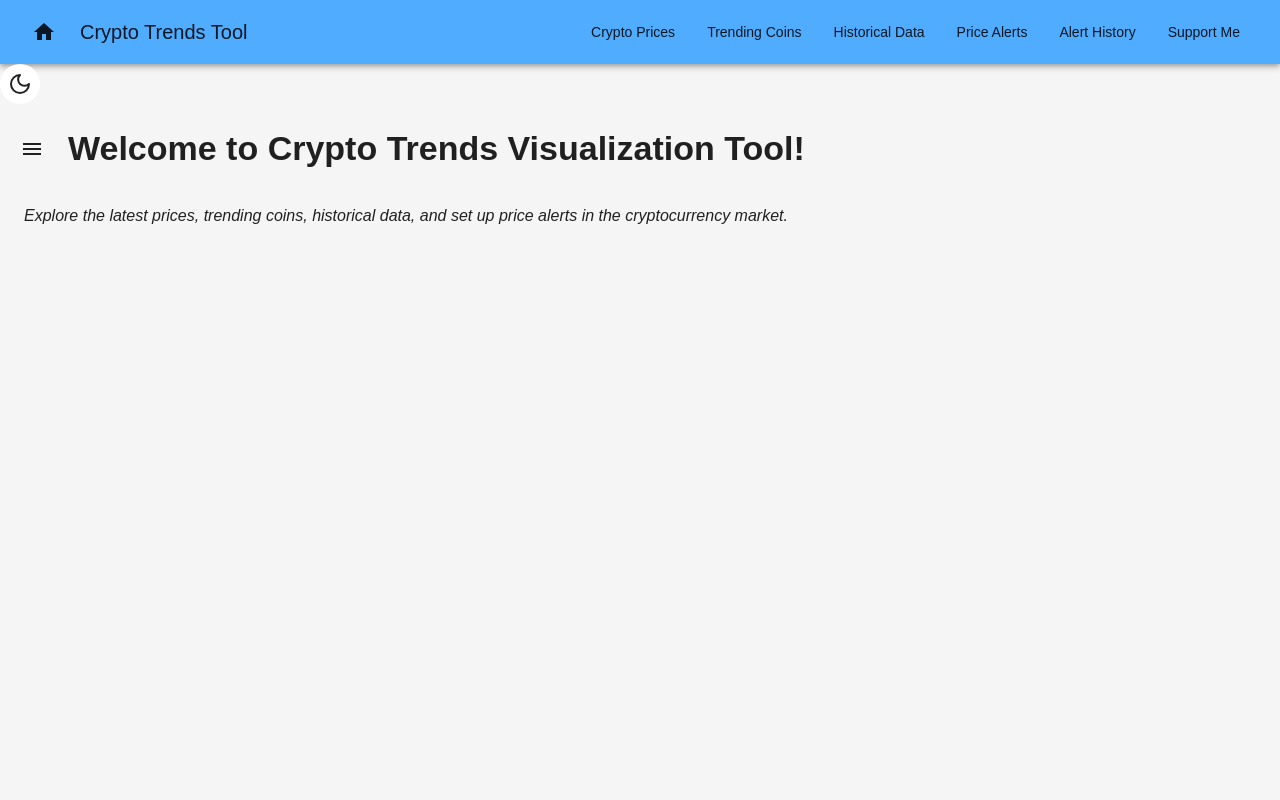
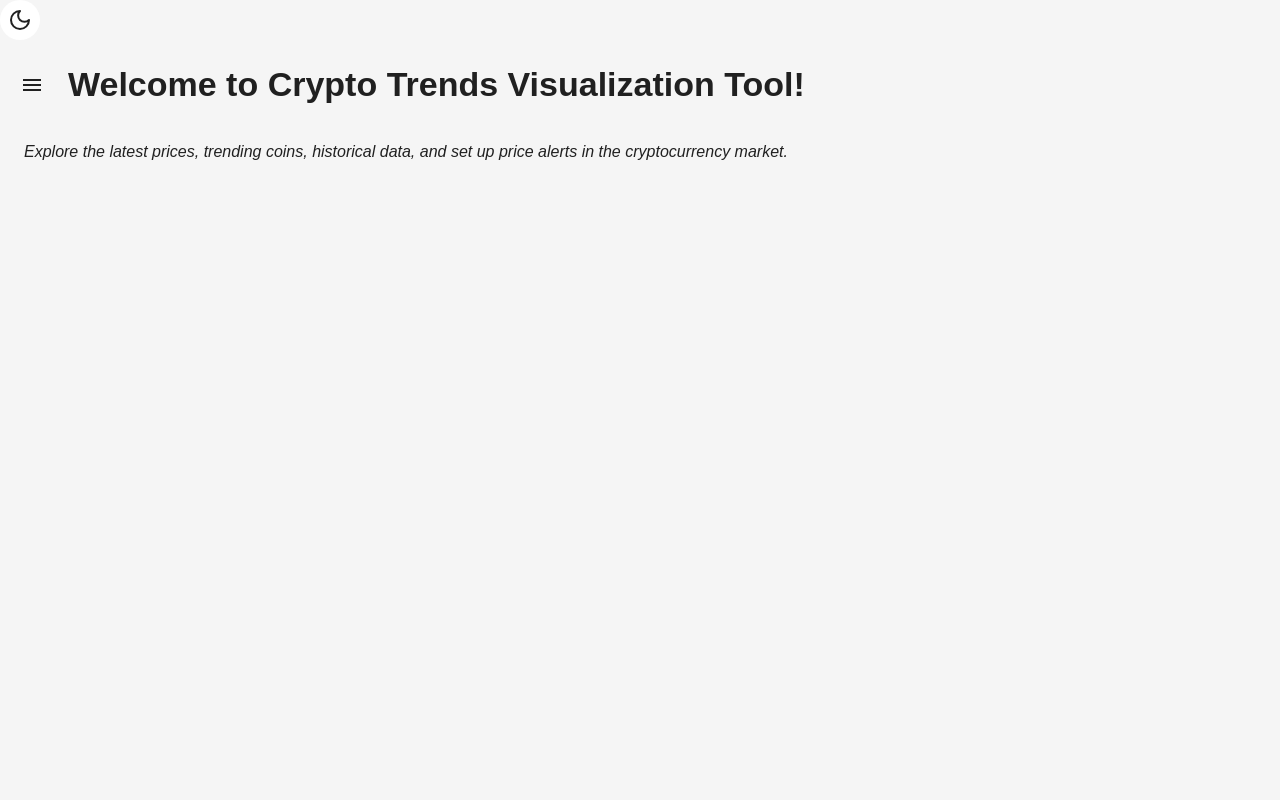
Before and after one commit to ConradPB/Crypto-Trends-Visualization-Tool, a React (Vite) app in the folder frontend/cryptotool/: page / in a window 1280 px wide. Shown: the top 800 px of the page. Built offline with nearby package versions, Linux system fonts and the light colour scheme.

Commit message:
updated/removed navbar from dashboard

```diff
--- a/frontend/cryptotool/src/App.tsx
+++ b/frontend/cryptotool/src/App.tsx
@@ -1,20 +1,24 @@
 import { useState, useEffect } from "react";
 import { ThemeProvider } from "@mui/material/styles";
 import CssBaseline from "@mui/material/CssBaseline";
-import { BrowserRouter } from "react-router-dom"; // Add this import
+import { BrowserRouter, useLocation } from "react-router-dom";
 import { getTheme } from "./theme";
 import AppRoutes from "./routes";
 import ThemeToggle from "./components/ThemeToggle";
 import Footer from "./components/Footer";
 import Navbar from "./components/Navbar";
 
+// Create a wrapper component to use useLocation
+const NavbarWrapper = () => {
+  const location = useLocation();
+  return location.pathname !== "/" ? <Navbar /> : null;
+};
+
 const App = () => {
-  // Initialize theme from localStorage or default to 'light'
   const [mode, setMode] = useState<"light" | "dark">(
     () => (localStorage.getItem("theme") as "light" | "dark") || "light"
   );
 
-  // Update localStorage when theme changes
   useEffect(() => {
     localStorage.setItem("theme", mode);
   }, [mode]);
@@ -27,7 +31,7 @@ const App = () => {
     <BrowserRouter>
       <ThemeProvider theme={getTheme(mode)}>
         <CssBaseline />
-        <Navbar />
+        <NavbarWrapper />
         <ThemeToggle onToggle={toggleTheme} />
         <AppRoutes />
         <Footer />
```
